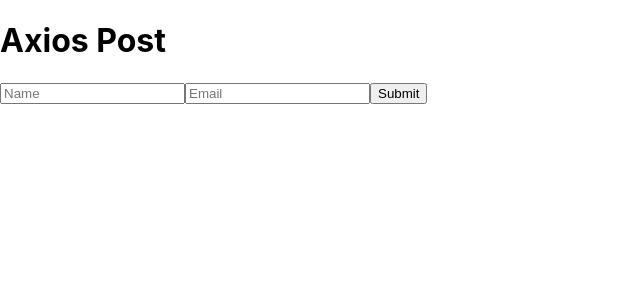
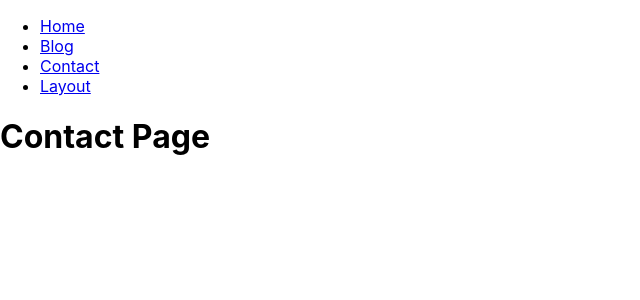
Before and after one commit to Bhagirathsinh073/Internship_Work, a React (Create React App) app in the folder Lesson-2/project/: page /contact in a window 1280 px wide. Shown: the top 300 px of the page, without its empty margins (0-640 px from the left). Built offline with nearby package versions, Linux system fonts and the light colour scheme.

Commit message:
Setup React Rounter
React Rounter package install and setup in project and create simple Navbar which navigate to Different page

```diff
--- a/Lesson-2/project/package.json
+++ b/Lesson-2/project/package.json
@@ -7,6 +7,7 @@
     "cra-template": "1.2.0",
     "react": "^19.0.0",
     "react-dom": "^19.0.0",
+    "react-router-dom": "^7.1.5",
     "react-scripts": "5.0.1"
   },
   "scripts": {
--- a/Lesson-2/project/src/App.js
+++ b/Lesson-2/project/src/App.js
@@ -1,13 +1,29 @@
-// import logo from './logo.svg';
 import './App.css';
 // import AxiosCoM from './Componts/AxiosCom';
-import AxiosPost from './Componts/AxiosPost';
-
+// import AxiosPost from './Componts/AxiosPost';
+import { BrowserRouter,Routes,Route } from 'react-router-dom';
+import Home from './Pages/Home'
+import Contact from './Pages/Contact';
+import Layout from './Pages/Layout';
+import Blog from './Pages/Blog';
+import NavBar from './Componts/NavBar';
+import Nothing from './Pages/Nothing';
 function App() {
   return (
     <>
+    <BrowserRouter>
+    <NavBar/>
+      <Routes>
+          <Route path='/' element={<Home/>}/>
+          <Route path='/contact' element={<Contact/>}/>
+          <Route path='/blog' element={<Blog/>}/>
+          <Route path='/layout' element={<Layout/>}/>
+          <Route path='*' element={<Nothing/>}/>
+      </Routes>
+
+    </BrowserRouter>
     {/* <AxiosCoM/> */}
-    <AxiosPost/>
+    {/* <AxiosPost/> */}
     </>
   );
 }
--- /dev/null
+++ b/Lesson-2/project/src/Componts/NavBar.js
@@ -0,0 +1,14 @@
+import React from 'react'
+import { Link } from 'react-router-dom'
+export default function NavBar() {
+  return (
+    <>
+      <ul>
+        <li><Link to={"/"}>Home</Link></li>
+        <li><Link to={"/blog"}>Blog</Link></li>
+        <li><Link to={"/contact"}>Contact</Link></li>
+        <li><Link to={"/layout"}>Layout</Link></li>
+      </ul>
+    </>
+  )
+}
--- /dev/null
+++ b/Lesson-2/project/src/Pages/Blog.js
@@ -0,0 +1,9 @@
+import React from 'react'
+
+export default function Blog() {
+  return (
+    <div>
+      <h1>Blog Page</h1>
+    </div>
+  )
+}
--- /dev/null
+++ b/Lesson-2/project/src/Pages/Contact.js
@@ -0,0 +1,9 @@
+import React from 'react'
+
+export default function Contact() {
+  return (
+    <div>
+        <h1>Contact Page</h1>
+    </div>
+  )
+}
--- /dev/null
+++ b/Lesson-2/project/src/Pages/Home.js
@@ -0,0 +1,9 @@
+import React from 'react'
+
+export default function Home() {
+  return (
+    <div>
+      <h1>Home Page</h1>
+    </div>
+  )
+}
--- /dev/null
+++ b/Lesson-2/project/src/Pages/Layout.js
@@ -0,0 +1,9 @@
+import React from 'react'
+
+export default function Layout() {
+  return (
+    <div>
+        <h1>Layout Page</h1>
+    </div>
+  )
+}
--- /dev/null
+++ b/Lesson-2/project/src/Pages/Nothing.js
@@ -0,0 +1,11 @@
+import React from 'react'
+
+function Nothing() {
+  return (
+    <div>
+        <h1>Nothing Page</h1>
+    </div>
+  )
+}
+
+export default Nothing
```
Also changed, not shown: 1 other file (tests, documents, lock files or other folders).
